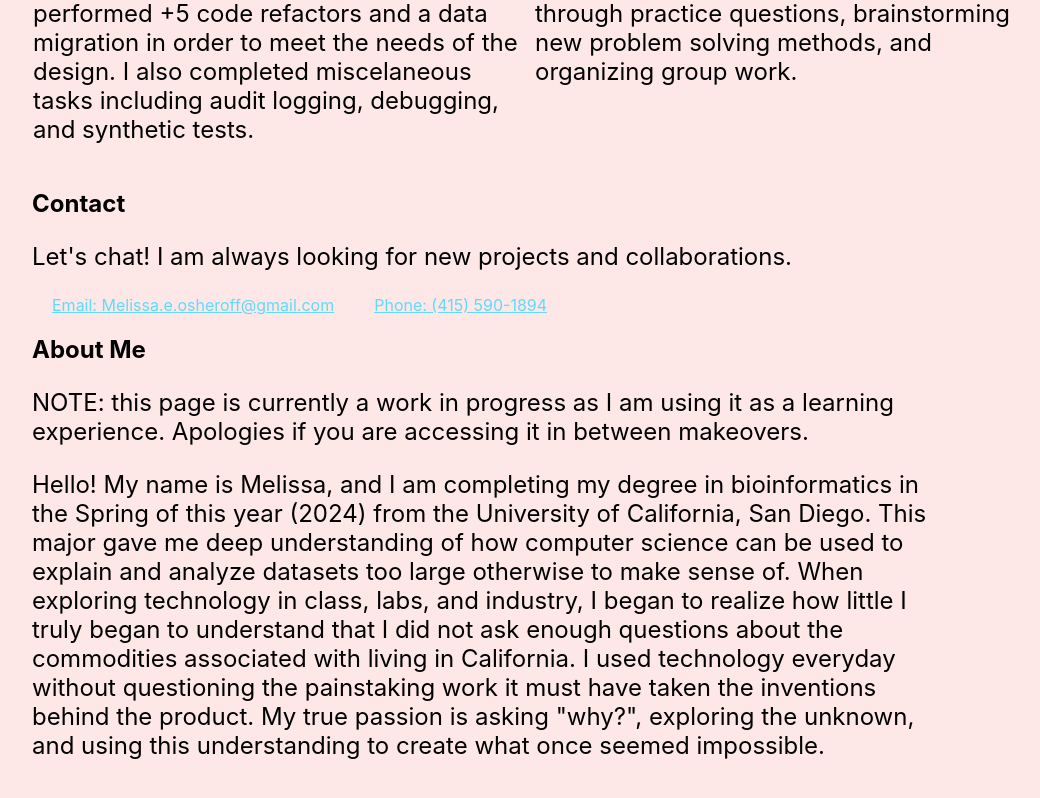
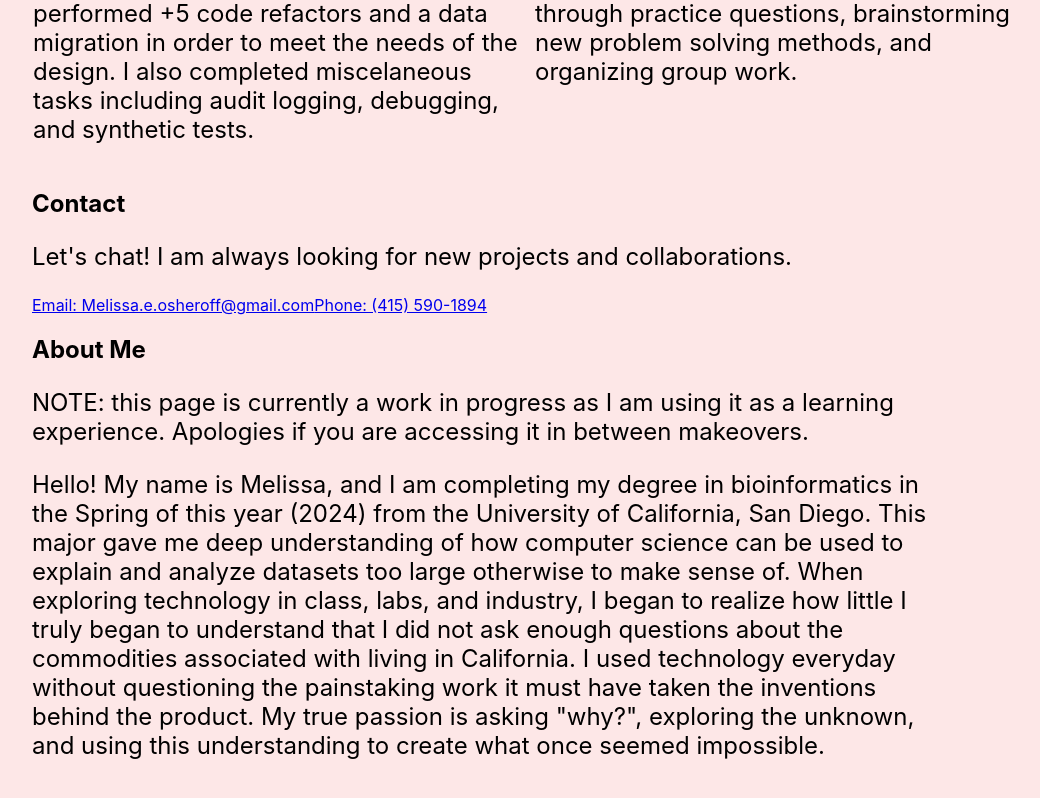
Before and after one commit to Melissa2002/Melissa2002.github.io, a React app: page / in a window 1280 px wide. Shown: the part 1854-2652 px from the top of the page, without its empty margins (160-1200 px from the left). Built offline with nearby package versions, Linux system fonts and the light colour scheme.

Commit message:
Update Contact.jsx

```diff
--- a/src/Components/Contact.jsx
+++ b/src/Components/Contact.jsx
@@ -6,9 +6,9 @@ function Contact() {
         <>
         <h2>Contact</h2>
          <p> Let's chat! I am always looking for new projects and collaborations. </p>
-        <a  href="mailto:melissa.e.osheroff@gmail.com?subject=Business%20Inquiries%20Through%20Portfolio" style={{ color: "#61dafb", padding: "10px 20px" }}
+        <a  href="mailto:melissa.e.osheroff@gmail.com?subject=Business%20Inquiries%20Through%20Portfolio"  target="_top"
         >Email: Melissa.e.osheroff@gmail.com</a>
-        <Button  href="mailto:melissa.e.osheroff@gmail.com?subject=Business%20Inquiries%20Through%20Portfolio" style={{ color: "#61dafb", padding: "10px 20px" }}
+        <Button  href="tel:4155901894"
         >Phone: (415) 590-1894</Button>
         </>
 
```
